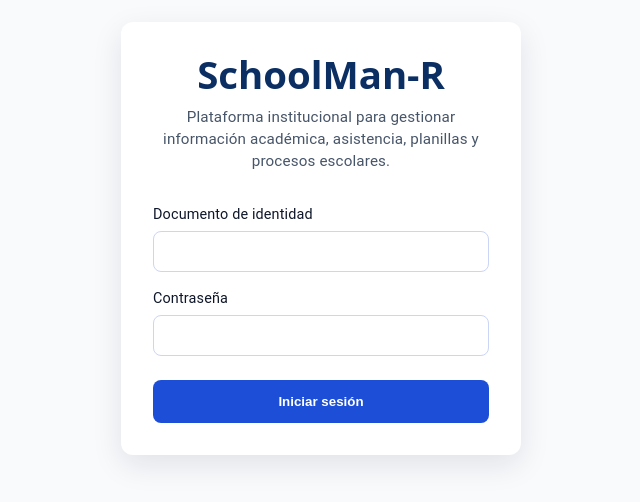
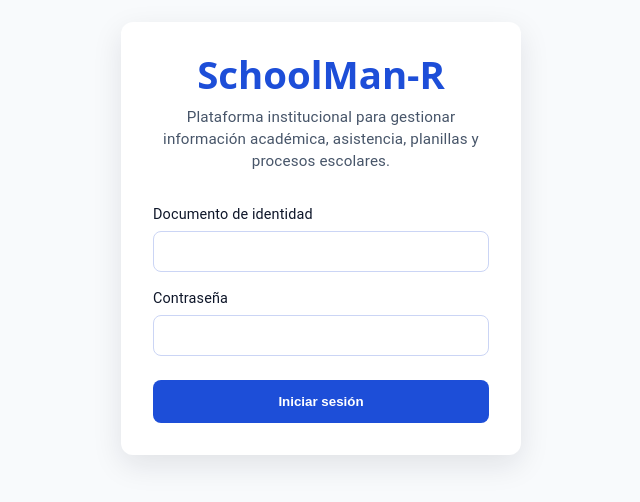
Before and after one commit to budash56/school-man-front, a React (Vite) app: page /login in a window 1280 px wide. Shown: the part 162-664 px from the top of the page, without its empty margins (319-959 px from the left). Built offline with nearby package versions, Linux system fonts and the light colour scheme; no server answers.

Commit message:
Match login title blue to button

```diff
--- a/src/features/auth/LoginPage.tsx
+++ b/src/features/auth/LoginPage.tsx
@@ -66,7 +66,7 @@ export const LoginPage = () => {
           style={{
             margin: '0 0 0.75rem',
             textAlign: 'center',
-            color: '#0b2f63',
+            color: '#1d4ed8',
             fontFamily: '"Museo Sans", MuseoSans, "Avenir Next", Avenir, system-ui, sans-serif',
             fontSize: '2.4rem',
             fontWeight: 800,
```
